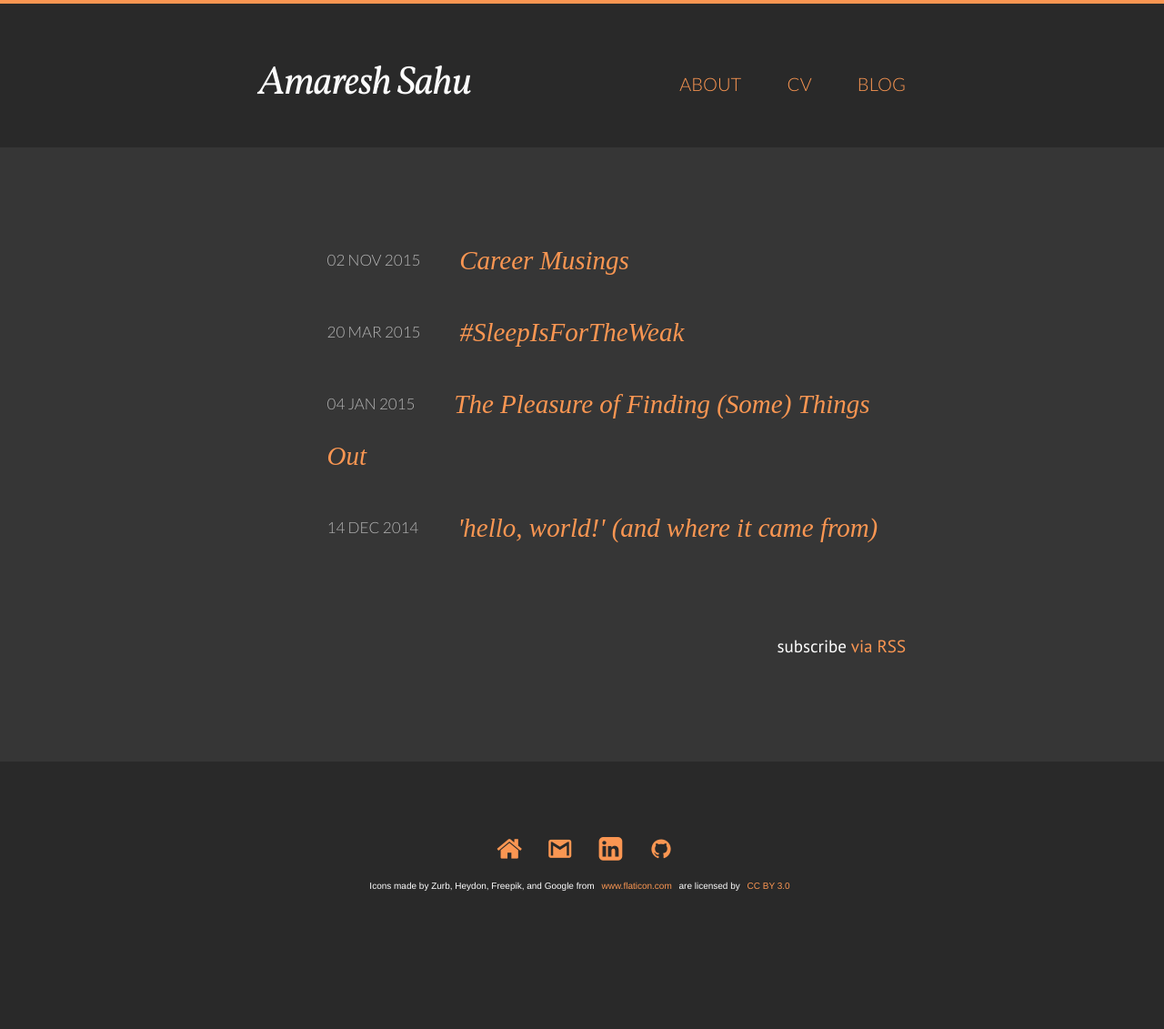
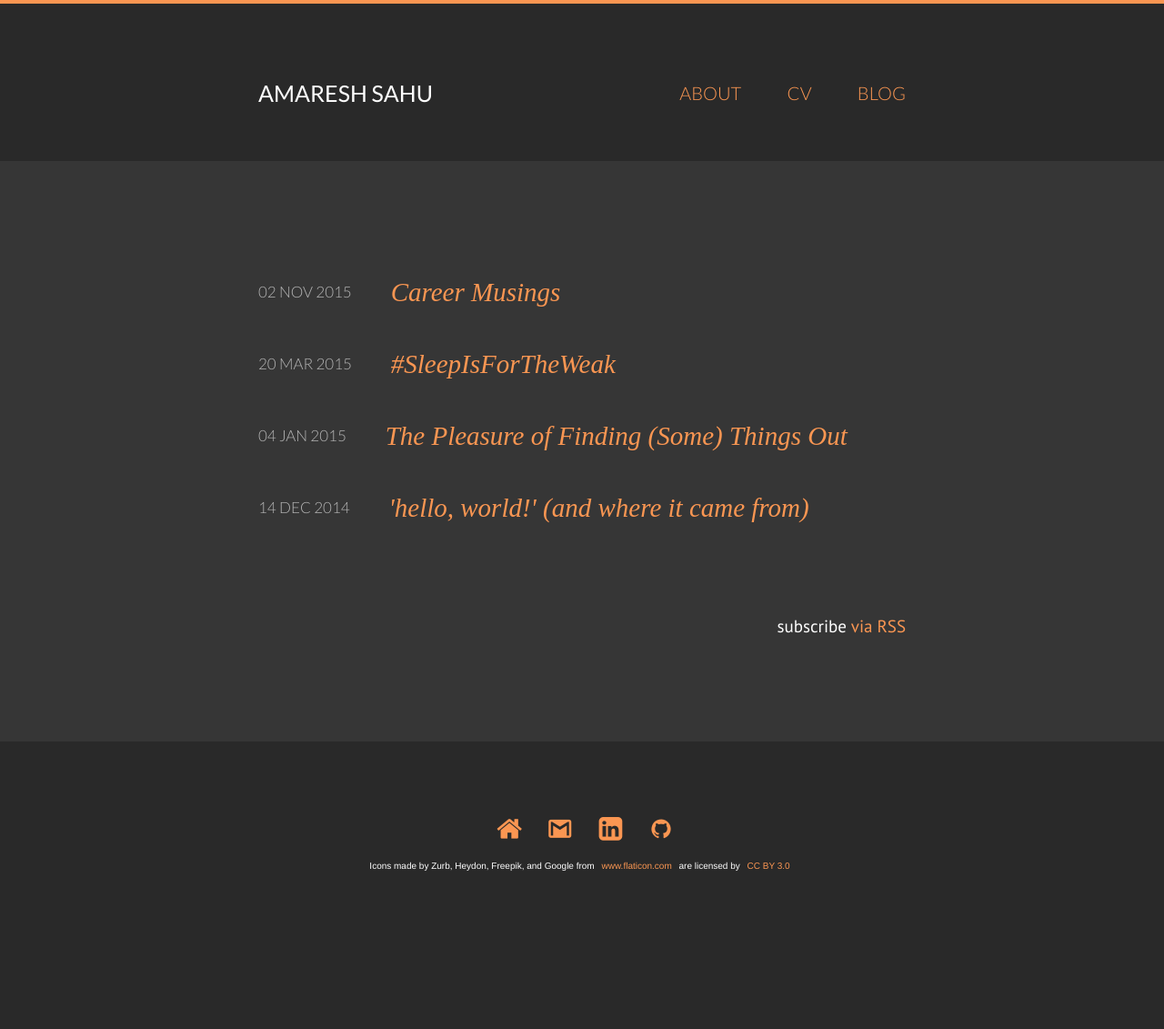
Before and after one commit to amaresh-sahu/amaresh-sahu.github.io, a Jekyll site: the page built from index.html, in a window 1280 px wide. Shown: the whole page at 91% size. Built offline with Jekyll 4.4.1, drawn with Linux system fonts in a browser that asks for light colours; some web fonts are replaced; before the commit the page ends 1103 px from its top, so only the background shows below that.

Commit message:
formatting changes

```diff
--- a/_includes/head.html
+++ b/_includes/head.html
@@ -4,7 +4,7 @@
 	<link href='http://fonts.googleapis.com/css?family=Merriweather' rel='stylesheet' type='text/css'>
 	<link href='http://fonts.googleapis.com/css?family=Vollkorn:400,400italic' rel='stylesheet' type='text/css'>
 	<link href='http://fonts.googleapis.com/css?family=Open+Sans:600' rel='stylesheet' type='text/css'>
-	<link href='http://fonts.googleapis.com/css?family=Lato:300,400' rel='stylesheet' type='text/css'>
+	<link href='http://fonts.googleapis.com/css?family=Lato:300,400,700' rel='stylesheet' type='text/css'>
 	<link href='http://fonts.googleapis.com/css?family=Playfair+Display' rel='stylesheet' type='text/css'>
 	<link href='http://fonts.googleapis.com/css?family=PT+Sans' rel='stylesheet' type='text/css'>
 	<link href='http://fonts.googleapis.com/css?family=Cardo:400,400italic' rel='stylesheet' type='text/css'>
--- a/_sass/_layout.scss
+++ b/_sass/_layout.scss
@@ -11,8 +11,10 @@
 }
 
 .site-title {
-    font-style: italic;
+
     font-family: $site-title-font-family;
+    text-transform: $site-title-text-transform;
+    font-weight: $site-title-font-weight;
     font-size: $site-title-font-size;
     line-height: $site-title-line-height;
     letter-spacing: $site-title-letter-spacing;
@@ -248,6 +250,7 @@
     letter-spacing: $post-title-letter-spacing;
     line-height: $post-title-line-height;
     color: $post-title-font-color;
+    margin-bottom: $post-title-margin-bottom;
 
     @include media-query($on-laptop) {
         font-size: $post-title-font-size;
--- a/css/main.scss
+++ b/css/main.scss
@@ -44,20 +44,21 @@ $base-line-height: 1.9;
 
 // site-header
 
-$site-header-padding-top: 60px;
-$site-header-padding-bottom: 40px;
+$site-header-padding-top: 70px;
+$site-header-padding-bottom: 45px;
 
 
 
 // site-title
 
-$site-title-font-family: 'Vollkorn', serif;
-$site-title-font-size: 44px;
+$site-title-font-family: 'Lato', sans-serif;
+$site-title-font-weight: 400;
+$site-title-font-size: 25px;
 $site-title-line-height: 56px;
-$site-title-letter-spacing: -1px;
+$site-title-letter-spacing: 0px;
 $site-title-margin-bottom: 0;
 $site-title-float: left;
-$site-title-font-variant: small-caps;
+$site-title-text-transform: uppercase;
 $site-title-color: $text-grey-white;
 $site-title-hover-color: $text-grey-dark-white;
 
@@ -66,7 +67,7 @@ $site-title-hover-color: $text-grey-dark-white;
 // site-footer
 
 $site-footer-padding-top: 70px;
-$site-footer-padding-bottom: 120px;
+$site-footer-padding-bottom: 170px;
 $site-footer-font-size: 30px;
 $site-footer-icon-spacing: 5px;
 $site-footer-margin-bottom: 22px;
@@ -88,26 +89,27 @@ $site-nav-font-hover-color: $orange-color-medium;
 
 // post-title
 
-$post-title-font-family: 'Lato', sans-serif;
+$post-title-font-family: 'Gentium Book Basic', serif;
 $post-title-font-weight: 400;
 $post-title-home-font-size: 19px;
-$post-title-font-size: 34px;
-$post-title-letter-spacing: -1px;
+$post-title-font-size: 44px;
+$post-title-letter-spacing: -0.5px;
 $post-title-line-height: 1;
 $post-title-font-color: $text-grey-dark-white;
+$post-title-margin-bottom: 0px;
 
 
 
 // page
 
-$page-content-padding-top: 95px;
+$page-content-padding-top: 115px;
 $page-content-padding-bottom: 87px;
 
 
 
 // post-list
 
-$post-list-margin-left: 2cm;
+$post-list-margin-left: 0px;
 $post-list-margin-bottom: 22px;
 
 
@@ -140,7 +142,7 @@ $rss-font-family: 'PT Sans', sans-serif;
 // post-header
 
 $post-header-margin-bottom: 44px;
-$post-header-padding-left: 5px;
+$post-header-padding-left: 0px;
 
 
 
```
Also changed, not shown: _includes/footer.html (+0 -64 lines).
